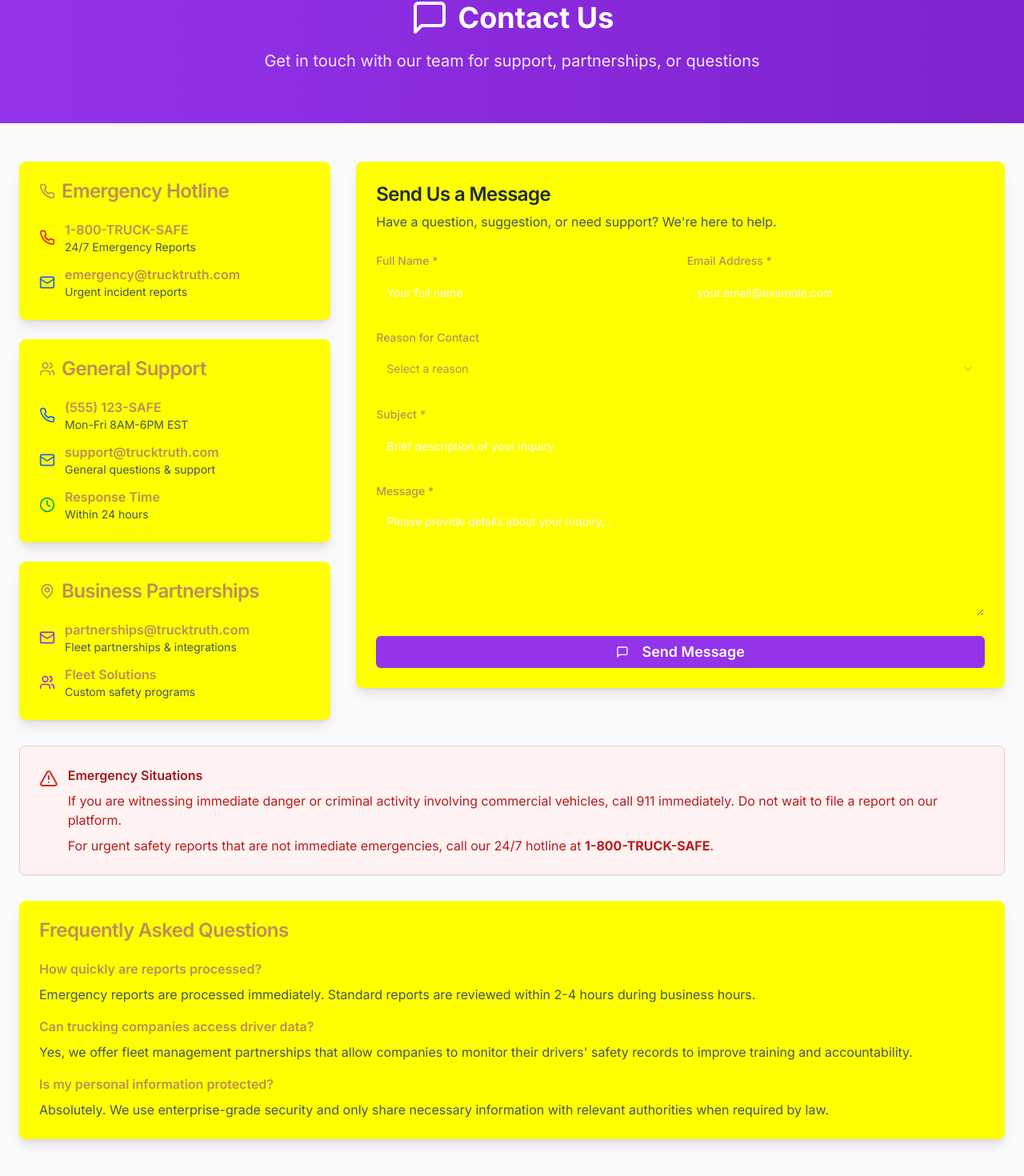
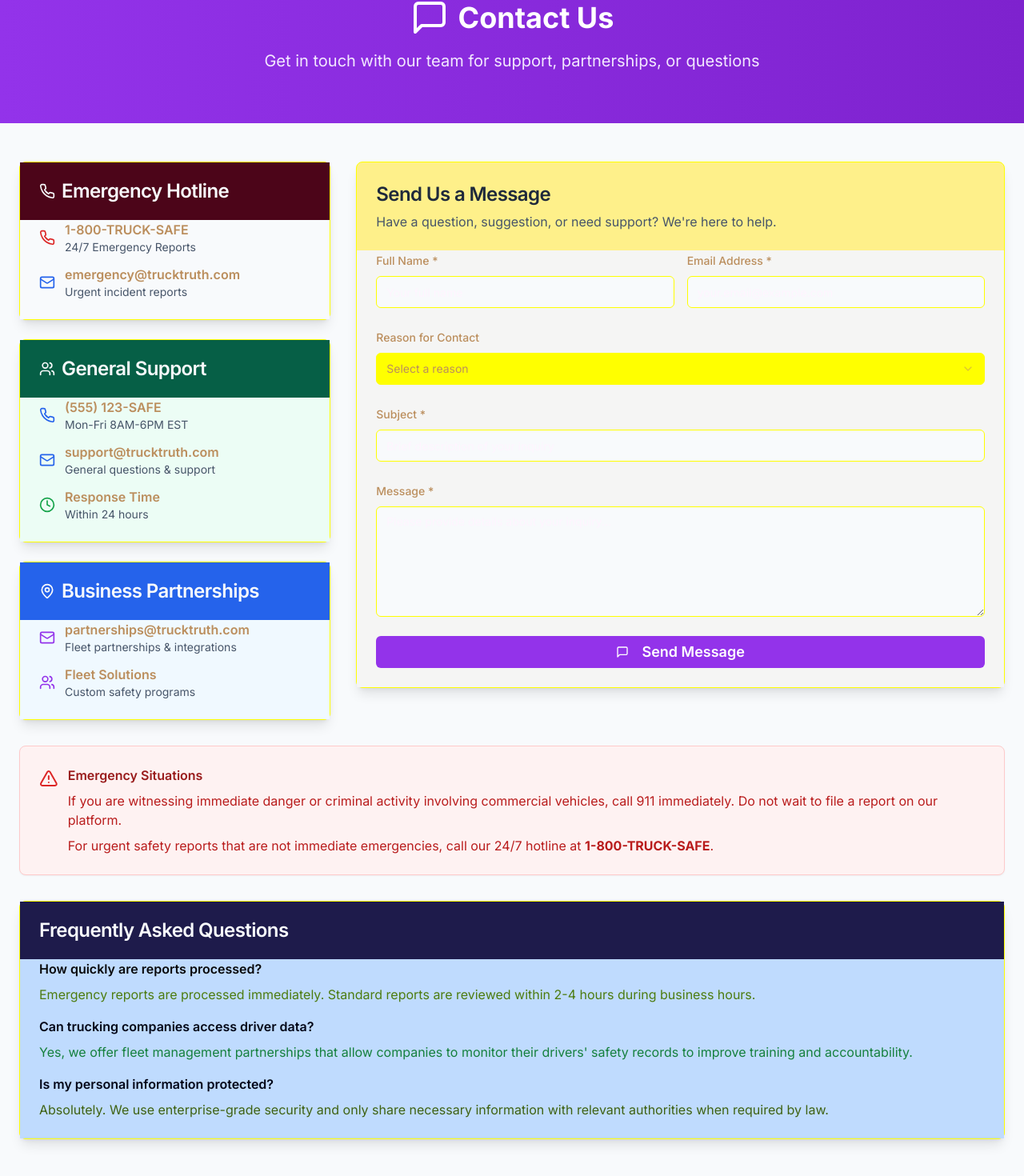
Before and after one commit to cryptolazeez/truck-truth-guardian, a React (Vite) app: page /contact in a window 1280 px wide. Shown: the part 130-1600 px from the top of the page at 80% size. Built offline with nearby package versions, Linux system fonts and the light colour scheme.

Commit message:
Visual edit in Lovable
Edited UI in Lovable

```diff
--- a/src/pages/Contact.tsx
+++ b/src/pages/Contact.tsx
@@ -79,13 +79,13 @@ const Contact = () => {
             {/* Contact Information */}
             <div className="lg:col-span-1 space-y-6">
               <Card className="shadow-lg">
-                <CardHeader>
-                  <CardTitle className="flex items-center">
+                <CardHeader className="bg-rose-950">
+                  <CardTitle className="flex items-center text-slate-50">
                     <Phone className="h-5 w-5 mr-2" />
                     Emergency Hotline
                   </CardTitle>
                 </CardHeader>
-                <CardContent>
+                <CardContent className="bg-slate-50">
                   <div className="space-y-3">
                     <div className="flex items-center space-x-3">
                       <Phone className="h-5 w-5 text-red-600" />
@@ -106,13 +106,13 @@ const Contact = () => {
               </Card>
 
               <Card className="shadow-lg">
-                <CardHeader>
-                  <CardTitle className="flex items-center">
+                <CardHeader className="bg-emerald-800">
+                  <CardTitle className="flex items-center text-slate-50">
                     <Users className="h-5 w-5 mr-2" />
                     General Support
                   </CardTitle>
                 </CardHeader>
-                <CardContent>
+                <CardContent className="bg-emerald-50">
                   <div className="space-y-3">
                     <div className="flex items-center space-x-3">
                       <Phone className="h-5 w-5 text-blue-600" />
@@ -140,13 +140,13 @@ const Contact = () => {
               </Card>
 
               <Card className="shadow-lg">
-                <CardHeader>
-                  <CardTitle className="flex items-center">
+                <CardHeader className="bg-blue-600">
+                  <CardTitle className="flex items-center text-slate-50">
                     <MapPin className="h-5 w-5 mr-2" />
                     Business Partnerships
                   </CardTitle>
                 </CardHeader>
-                <CardContent>
+                <CardContent className="bg-sky-50">
                   <div className="space-y-3">
                     <div className="flex items-center space-x-3">
                       <Mail className="h-5 w-5 text-purple-600" />
@@ -169,23 +169,23 @@ const Contact = () => {
 
             {/* Contact Form */}
             <div className="lg:col-span-2">
-              <Card className="shadow-lg">
+              <Card className="shadow-lg bg-yellow-200">
                 <CardHeader>
                   <CardTitle className="text-2xl text-slate-800">Send Us a Message</CardTitle>
                   <p className="text-slate-600">
                     Have a question, suggestion, or need support? We're here to help.
                   </p>
                 </CardHeader>
-                <CardContent>
+                <CardContent className="bg-stone-100">
                   <form onSubmit={handleSubmit} className="space-y-6">
                     <div className="grid md:grid-cols-2 gap-4">
                       <div className="space-y-2">
                         <Label htmlFor="name">Full Name *</Label>
-                        <Input id="name" placeholder="Your full name" value={formData.name} onChange={e => handleInputChange('name', e.target.value)} required />
+                        <Input id="name" placeholder="Your full name" value={formData.name} onChange={e => handleInputChange('name', e.target.value)} required className="bg-slate-50" />
                       </div>
                       <div className="space-y-2">
                         <Label htmlFor="email">Email Address *</Label>
-                        <Input id="email" type="email" placeholder="your.email@example.com" value={formData.email} onChange={e => handleInputChange('email', e.target.value)} required />
+                        <Input id="email" type="email" placeholder="your.email@example.com" value={formData.email} onChange={e => handleInputChange('email', e.target.value)} required className="bg-slate-50" />
                       </div>
                     </div>
 
@@ -210,12 +210,12 @@ const Contact = () => {
 
                     <div className="space-y-2">
                       <Label htmlFor="subject">Subject *</Label>
-                      <Input id="subject" placeholder="Brief description of your inquiry" value={formData.subject} onChange={e => handleInputChange('subject', e.target.value)} required />
+                      <Input id="subject" placeholder="Brief description of your inquiry" value={formData.subject} onChange={e => handleInputChange('subject', e.target.value)} required className="bg-slate-50" />
                     </div>
 
                     <div className="space-y-2">
                       <Label htmlFor="message">Message *</Label>
-                      <Textarea id="message" placeholder="Please provide details about your inquiry..." value={formData.message} onChange={e => handleInputChange('message', e.target.value)} required rows={6} />
+                      <Textarea id="message" placeholder="Please provide details about your inquiry..." value={formData.message} onChange={e => handleInputChange('message', e.target.value)} required rows={6} className="bg-slate-50" />
                     </div>
 
                     <Button type="submit" className="w-full bg-purple-600 hover:bg-purple-700 text-white py-3 text-lg font-semibold">
@@ -250,28 +250,28 @@ const Contact = () => {
 
           {/* FAQ Section */}
           <Card className="mt-8 shadow-lg">
-            <CardHeader>
-              <CardTitle>Frequently Asked Questions</CardTitle>
+            <CardHeader className="bg-indigo-950">
+              <CardTitle className="text-slate-50">Frequently Asked Questions</CardTitle>
             </CardHeader>
-            <CardContent>
+            <CardContent className="bg-blue-200">
               <div className="space-y-4">
                 <div>
-                  <h4 className="font-semibold mb-2">How quickly are reports processed?</h4>
-                  <p className="text-slate-600">
+                  <h4 className="font-semibold mb-2 text-zinc-950">How quickly are reports processed?</h4>
+                  <p className="text-lime-700">
                     Emergency reports are processed immediately. Standard reports are reviewed within 2-4 hours
                     during business hours.
                   </p>
                 </div>
                 <div>
-                  <h4 className="font-semibold mb-2">Can trucking companies access driver data?</h4>
-                  <p className="text-slate-600">
+                  <h4 className="font-semibold mb-2 text-slate-950">Can trucking companies access driver data?</h4>
+                  <p className="text-green-700">
                     Yes, we offer fleet management partnerships that allow companies to monitor their drivers'
                     safety records to improve training and accountability.
                   </p>
                 </div>
                 <div>
-                  <h4 className="font-semibold mb-2">Is my personal information protected?</h4>
-                  <p className="text-slate-600">
+                  <h4 className="font-semibold mb-2 text-slate-950">Is my personal information protected?</h4>
+                  <p className="text-lime-800">
                     Absolutely. We use enterprise-grade security and only share necessary information with
                     relevant authorities when required by law.
                   </p>
```
